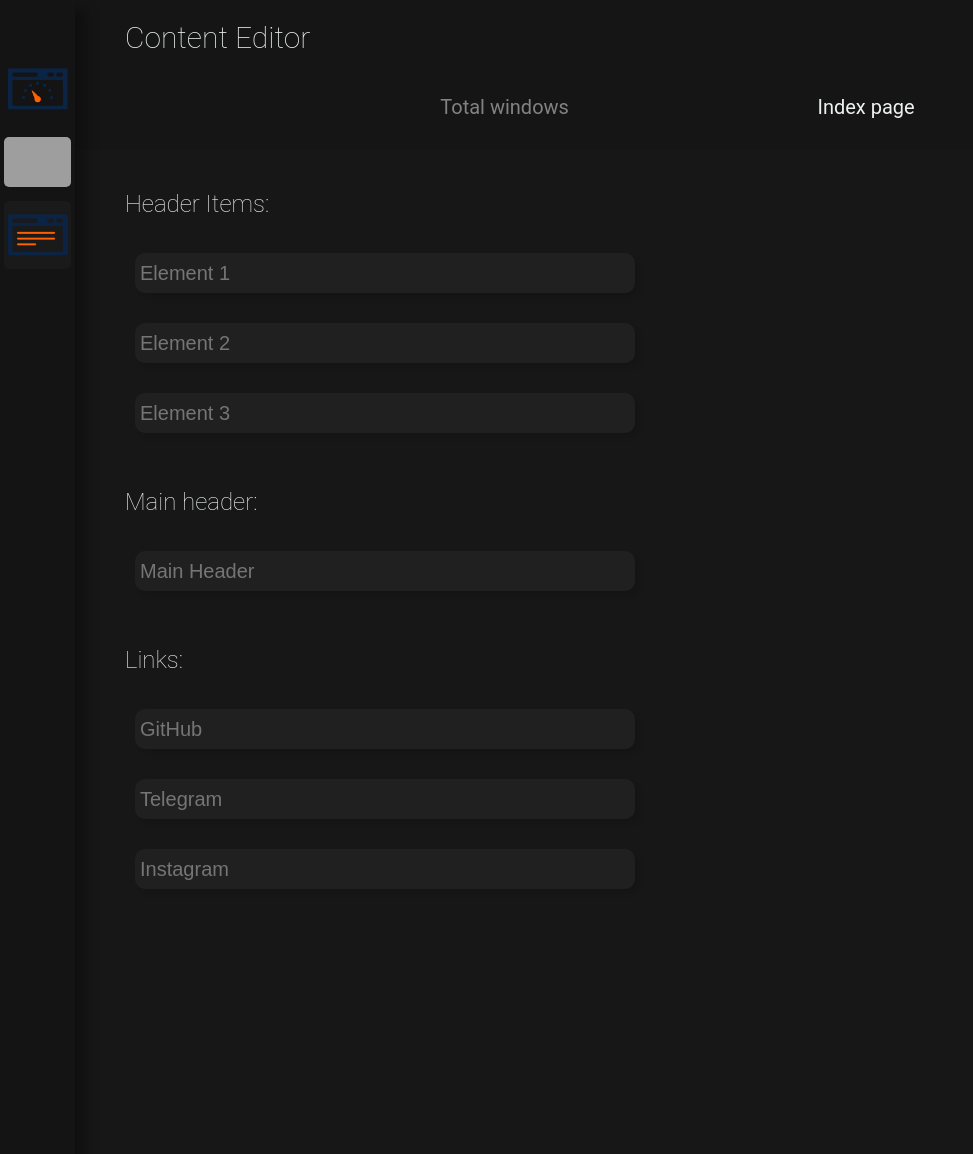
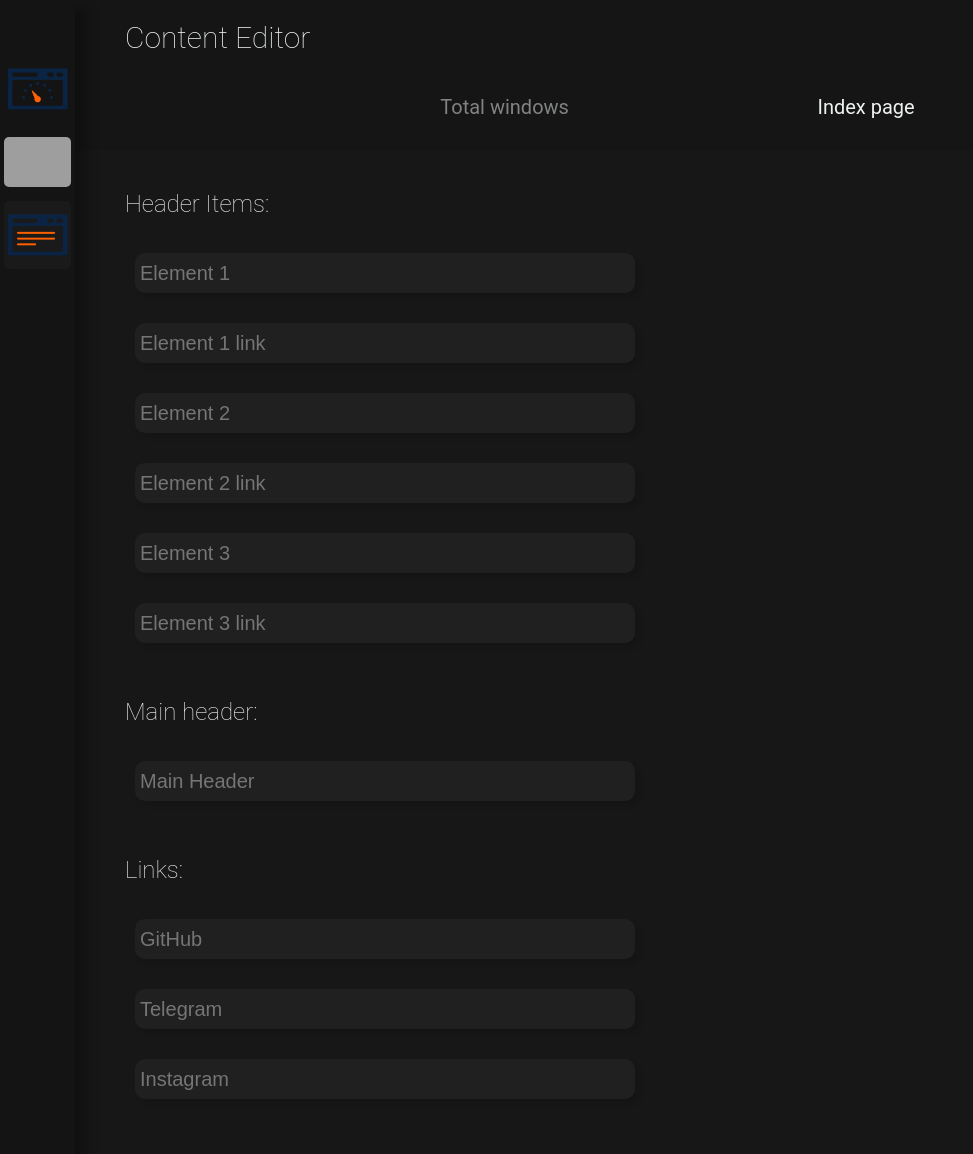
Before and after one commit to Konstantin-create/hacknet_web, a Flask app: page /admin/content-editor in a window 1280 px wide. Shown: the top 1154 px of the page, without its empty margins (0-973 px from the left). Run offline with Flask 2, Linux system fonts and the light colour scheme; grey boxes are pictures that could not be loaded.

Commit message:
worked on content editor page

```diff
--- a/app/static/css/admin/posts_editor_styles.css
+++ b/app/static/css/admin/posts_editor_styles.css
@@ -17,6 +17,10 @@ main {
 
     box-sizing: border-box;
     padding: 10px;
+}
+
+.hide-item {
+    display: none;
 }
 
 .back-btn {
--- a/app/static/js/admin/content-editor.js
+++ b/app/static/js/admin/content-editor.js
@@ -10,6 +10,7 @@ document.getElementById('old-posts').className = 'old-posts hide-item'
 
 document.getElementsByTagName('main')[0].style.height = '300vh'
 document.getElementsByTagName('aside')[0].style.height = '300vh'
+
 
 for (let i = 1; i <= form_screens.length; i++) {
     document.getElementById(form_screens[i]).className = form_screens[i] + ' hidden'
--- a/app/templates/admin/content_editor.html
+++ b/app/templates/admin/content_editor.html
@@ -17,11 +17,20 @@
     <form method="post" action="/admin/edit-content/total">
         <div>
             <h3 class="sep-header">Header Items:</h3>
-            <label><input type="text" class="inline-text" name="header-item1" placeholder="Element 1"></label>
+            <label>
+                <input type="text" class="inline-text" name="header-item1" placeholder="Element 1">
+                <input type="text" class="inline-text" name="header-item1-link" placeholder="Element 1 link">
+            </label>
             <div style="clear: both"></div>
-            <label><input type="text" class="inline-text" name="header-item2" placeholder="Element 2"></label>
+            <label>
+                <input type="text" class="inline-text" name="header-item2" placeholder="Element 2">
+                <input type="text" class="inline-text" name="header-item2-link" placeholder="Element 2 link">
+            </label>
             <div style="clear: both"></div>
-            <label><input type="text" class="inline-text" name="header-item3" placeholder="Element 3"></label>
+            <label>
+                <input type="text" class="inline-text" name="header-item3" placeholder="Element 3">
+                <input type="text" class="inline-text" name="header-item3-link" placeholder="Element 3 link">
+            </label>
             <div style="clear: both"></div>
         </div>
         <div>
@@ -36,10 +45,24 @@
         </div>
     </form>
 </div>
-<div class="blog-page-settings" id="blog-page">
+<div class="blog-page-settings hide-item" id="blog-page">
     <form method="post">
         <div>
-
+            <h3 class="sep-header">Header items:</h3>
+            <label>
+                <input type="text" class="inline-text" name="header-item1" placeholder="Element 1">
+                <input type="text" class="inline-text" name="header-item1-link" placeholder="Element 1 link">
+            </label>
+            <div style="clear: both"></div>
+            <label>
+                <input type="text" class="inline-text" name="header-item2" placeholder="Element 2">
+                <input type="text" class="inline-text" name="header-item2-link" placeholder="Element 2 link">
+            </label>
+            <div style="clear: both"></div>
+            <label>
+                <input type="text" class="inline-text" name="header-item3" placeholder="Element 3">
+                <input type="text" class="inline-text" name="header-item3-link" placeholder="Element 3 link">
+            </label>
         </div>
     </form>
 </div>
```
Also changed, not shown: app/data/visits/requests.json (+10 -0 lines).
